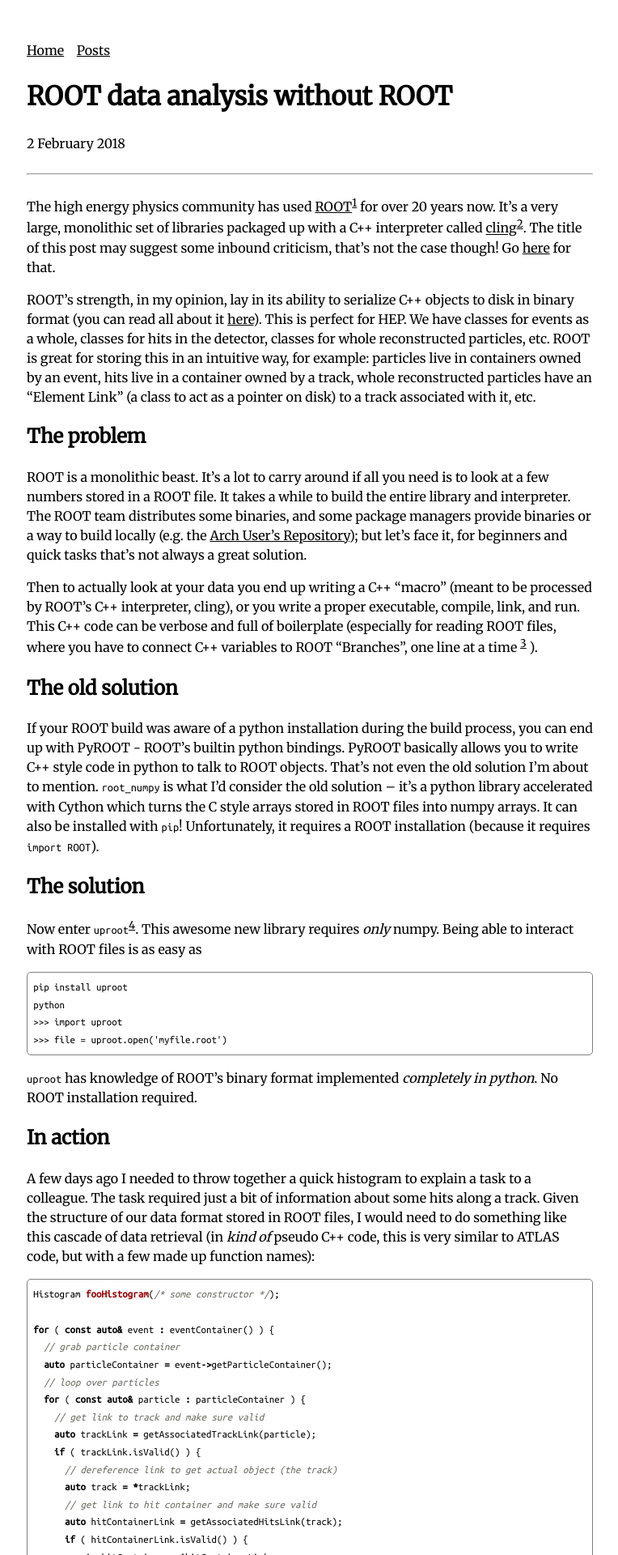
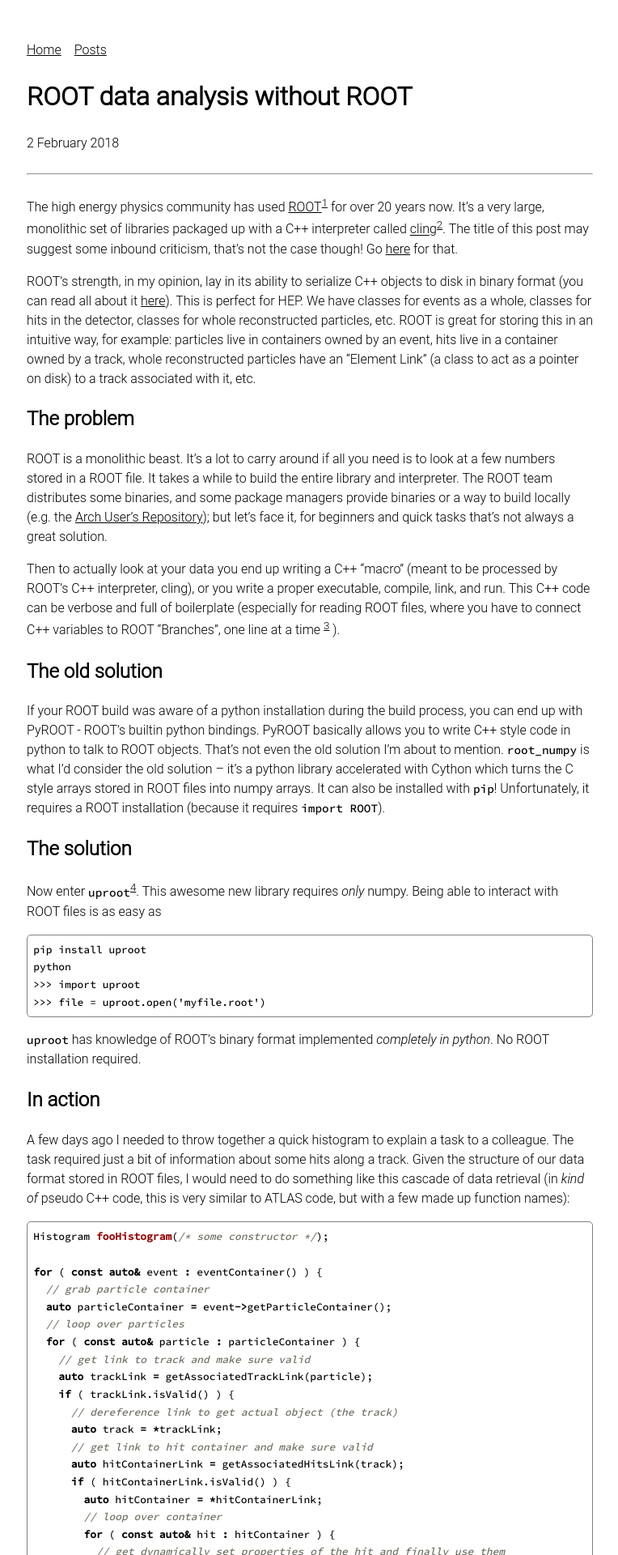
Before and after one commit to douglasdavis/ddavis.io, a Jekyll site: the page built from content/_posts/2018-02-02-root-without-root.md, in a window 1280 px wide. Shown: the top 1920 px of the page at 81% size, without its empty margins (257-1021 px from the left). Built offline with Jekyll 4.4.1, drawn with Linux system fonts in a browser that asks for light colours; some of the changed text lies outside the part shown.

Commit message:
new looks, update a footnote

```diff
--- a/_includes/head.html
+++ b/_includes/head.html
@@ -7,7 +7,7 @@
   <link rel="alternate" type="application/rss+xml" title="{{ site.title }}" href="{{ "/feed.xml" | prepend: site.baseurl | prepend: site.url }}">
   <link rel="icon" type="image/png" href="/assets/img/favicon.ico" />
   <link href="https://fonts.googleapis.com/css?family=Roboto+Mono|Roboto+Slab:400|Roboto:400" rel="stylesheet">
-  <link href="https://fonts.googleapis.com/css?family=Ubuntu|Ubuntu+Mono" rel="stylesheet">
+  <link href="https://fonts.googleapis.com/css?family=Source+Code+Pro:500|Ubuntu|Ubuntu+Mono" rel="stylesheet">
   <link href="https://fonts.googleapis.com/css?family=Merriweather|Raleway" rel="stylesheet">
   <link href="//maxcdn.bootstrapcdn.com/font-awesome/4.7.0/css/font-awesome.min.css" rel="stylesheet">
   <script src='https://cdnjs.cloudflare.com/ajax/libs/mathjax/2.7.2/MathJax.js?config=TeX-MML-AM_CHTML'></script>
--- a/css/ddavisfyi.scss
+++ b/css/ddavisfyi.scss
@@ -4,7 +4,7 @@
     font-size: 100%;
     /* font-family: Consolas, "Liberation Mono", Menlo, Courier, monospace; */
     /* font-family: "SF Mono", Roboto Mono, "Roboto Mono", Consolas, monospace; */
-    font-family: 'Merriweather', -apple-system, BlinkMacSystemFont, "Merriweather", "Roboto Light", "Roboto", "Roboto Mono";
+    font-family: "Roboto Light", "Roboto", -apple-system, BlinkMacSystemFont, "Roboto Mono";
     line-height: 1.5;
     /* text-align: justify; */
     text-align: left;
@@ -33,7 +33,7 @@
 /* Code styling */
 code, pre {
     font-size: 90%;
-    font-family: "Ubuntu Mono", Consolas, monospace;
+    font-family: "Source Code Pro", "Ubuntu Mono", Consolas, monospace;
     word-wrap: normal;
     overflow-x: auto;
     white-space: pre;
```
Also changed, not shown: content/_posts/2018-02-02-root-without-root.md (+3 -4 lines).
